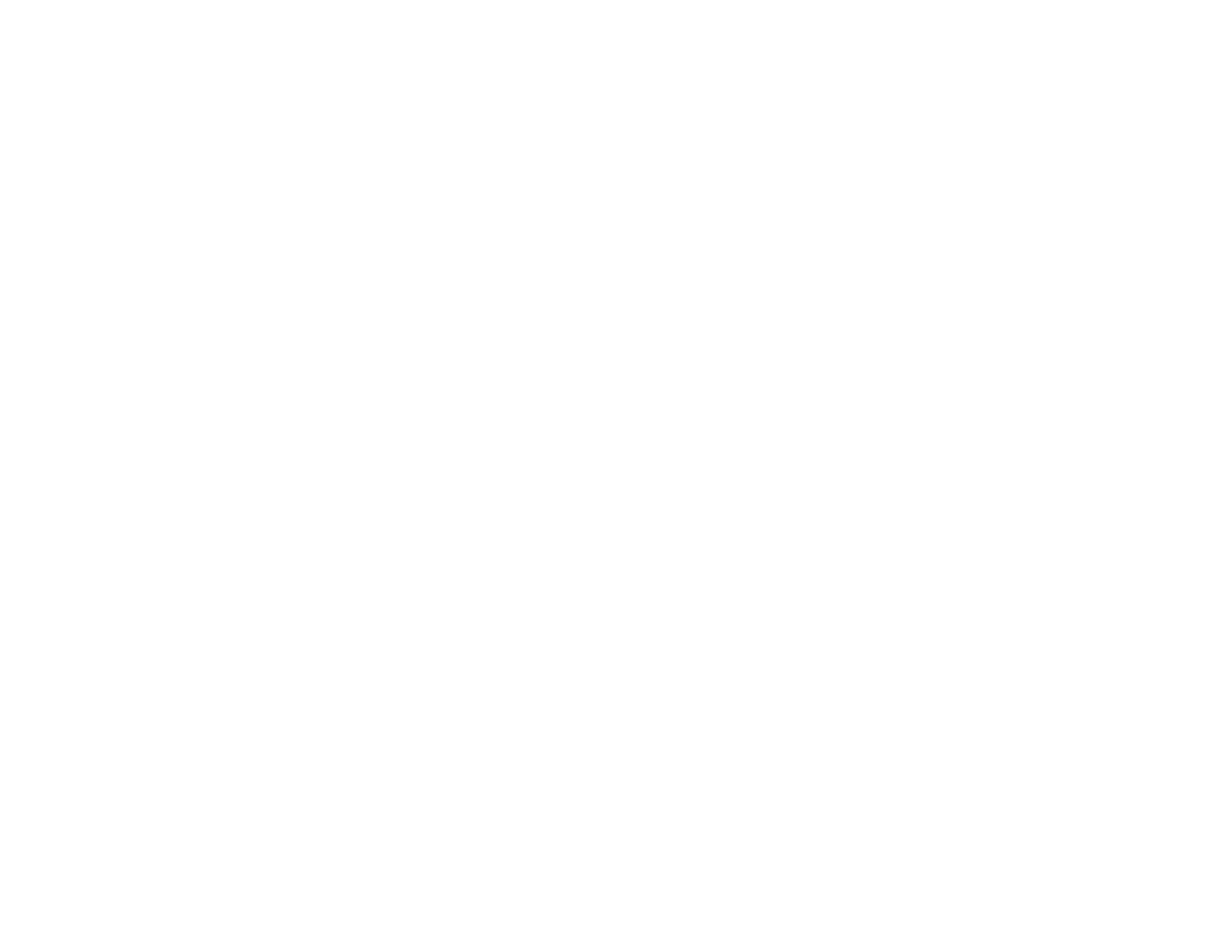
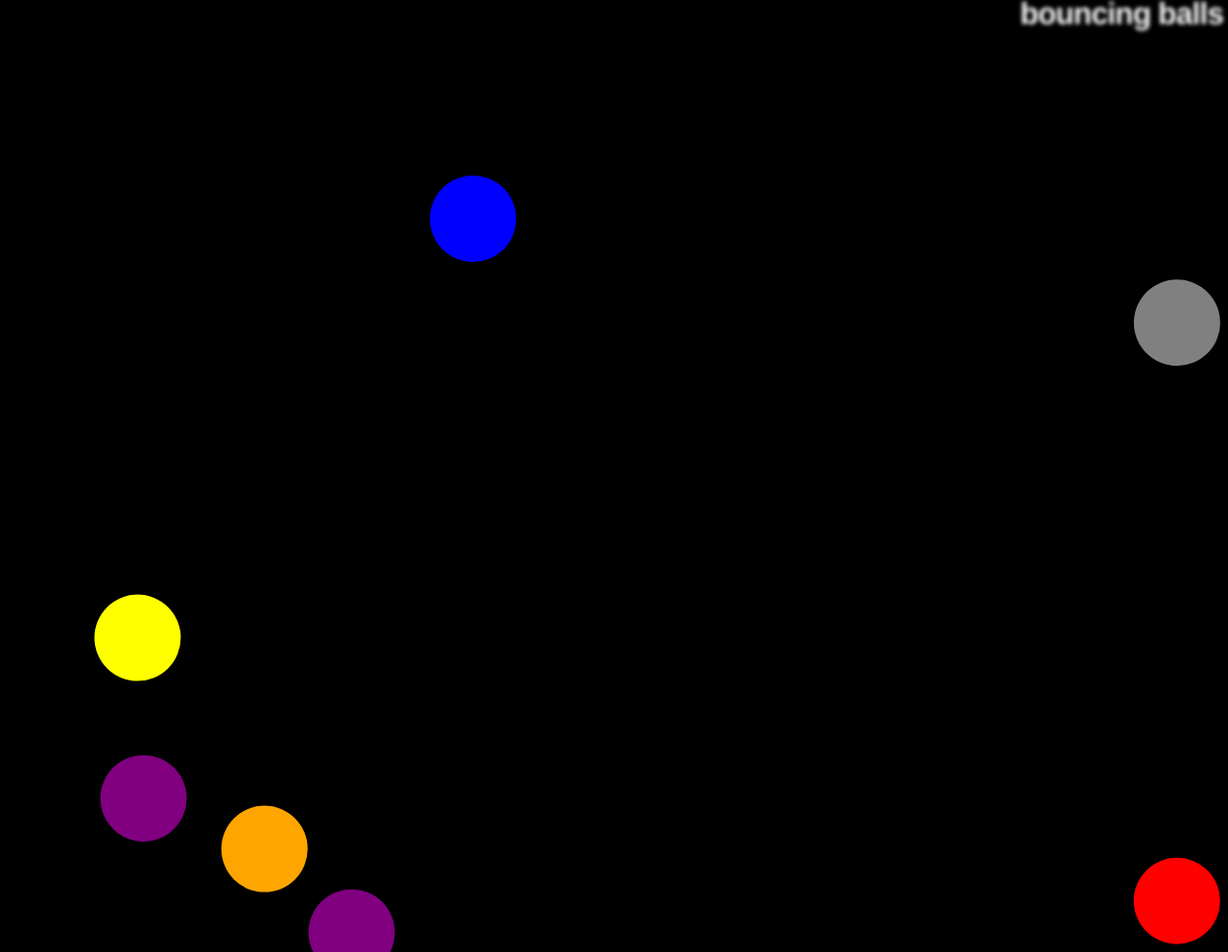
Before and after one commit to Lucas-Cox-CART/BouncingBalls, a plain HTML site: page index.html in a window 1280 px wide. Shown: the top 992 px of the page at 96% size. Before the commit the page ends 804 px from the top, so only its background shows below. Drawn offline with Linux system fonts and the light colour scheme.

Commit message:
5/18/2023-3:50PM

```diff
--- a/index.html
+++ b/index.html
@@ -2,14 +2,12 @@
 <html>
   <head>
     <meta charset="utf-8">
-    <title>[Your Name Here]'s Bouncing balls</title>
+    <title>Lucas's Bouncing balls</title>
     <link rel="stylesheet" href="style.css">
   </head>
-
   <body>
     <h1>bouncing balls</h1>
-    <canvas></canvas>
-
+    <section></section>
     <script src="main.js"></script>
   </body>
 </html>
--- a/main.js
+++ b/main.js
@@ -1,14 +1,37 @@
-// setup canvas
-
-const canvas = document.querySelector('canvas');
-const ctx = canvas.getContext('2d');
-
-const width = canvas.width = window.innerWidth;
-const height = canvas.height = window.innerHeight;
-
-// function to generate random number
-
+const section = document.querySelector('section');
 function random(min, max) {
   const num = Math.floor(Math.random() * (max - min + 1)) + min;
   return num;
 }
+
+const colorStore = ['null', 'red', 'orange', 'yellow', 'green', 'blue', 'purple', 'white', 'gray', 'brown', 'pink'];
+
+let nut = [];
+let colorPointer = [];
+let positionHeight = [];
+let positionWidth = [];
+let vectorMatrix = [[], [], []];
+// [Speed], [Pos/Neg Height Delta], [Pos/Neg Width Delta]
+
+for (let i = 0; i < 30; i++) {
+  //NUT CREATION
+  nut[i] = document.createElement('div');
+  nut[i].classList.add('nut');
+  section.append(nut[i]);
+  function somethingCool() {
+    for (let i = 0; i < 30; i++) {
+      //NUT STYLE
+      colorPointer[i] = (Math.round(Math.random() * 15));
+      nut[i].style.backgroundColor = colorStore[colorPointer[i]];
+      //NUT POSITION
+      positionHeight[i] = (Math.random() * 100);
+      positionWidth[i] = (Math.random() * 100);
+      nut[i].style.left = positionWidth[i] + "%";
+      nut[i].style.top = positionHeight[i] + "%";
+    }
+  }
+}
+
+setInterval(() => {
+  somethingCool();
+}, 10);
--- a/style.css
+++ b/style.css
@@ -1,5 +1,5 @@
 html, body {
-  margin: 0;
+  background-color: black;
 }
 
 html {
@@ -19,7 +19,18 @@ h1 {
   margin: 0;
   top: -4px;
   right: 5px;
-
   color: transparent;
   text-shadow: 0 0 4px white;
 }
+
+section {
+  display: inline;
+}
+
+.nut {
+  height: 100px;
+  width: 100px;
+  clip-path: circle(45px at 50px 50px);
+  position: relative;
+  z-index: 1;
+}
```
